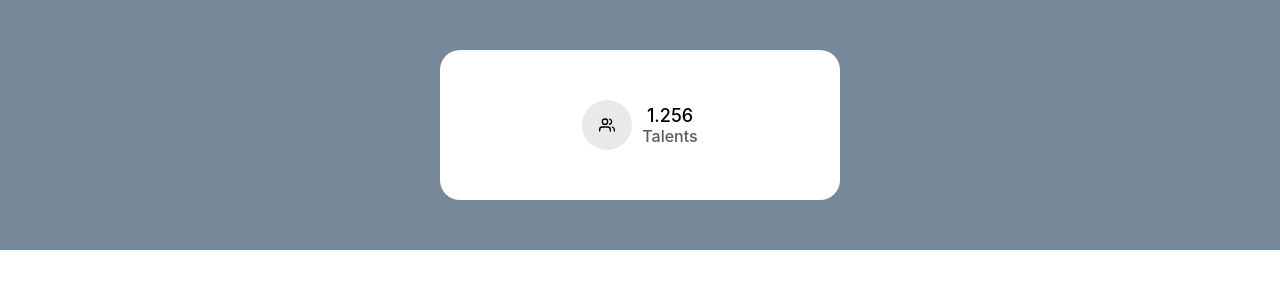
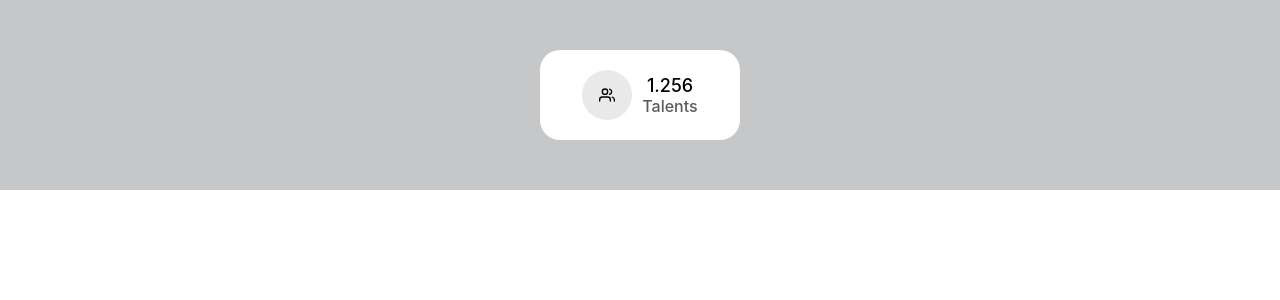
Before and after one commit to Zaibi727/Collection-of-Designs, a React (Create React App) app: page / in a window 1280 px wide. Shown: the top 300 px of the page. Built offline with nearby package versions, Linux system fonts and the light colour scheme.

Commit message:
Update inputRange.module.css

```diff
--- a/src/components/thridMay/inputRange.module.css
+++ b/src/components/thridMay/inputRange.module.css
@@ -34,15 +34,15 @@
 
   .wholeWraper{
     padding: 50px;
-    background-color: lightslategray;
+    background-color: rgb(198, 199, 201);
 }
 .buttonWrapper{
     display: flex;
       align-items: center;
       justify-content: center;
       width: 100%;
-    max-width: 400px;
-    padding: 50px;
+      max-width: 200px;
+      padding: 20px 10px;
       border-radius: 20px;
       margin: 0 auto;
       background-color: rgb(255, 255, 255);
```
Lines whose indentation alone changed are shown as unchanged.
